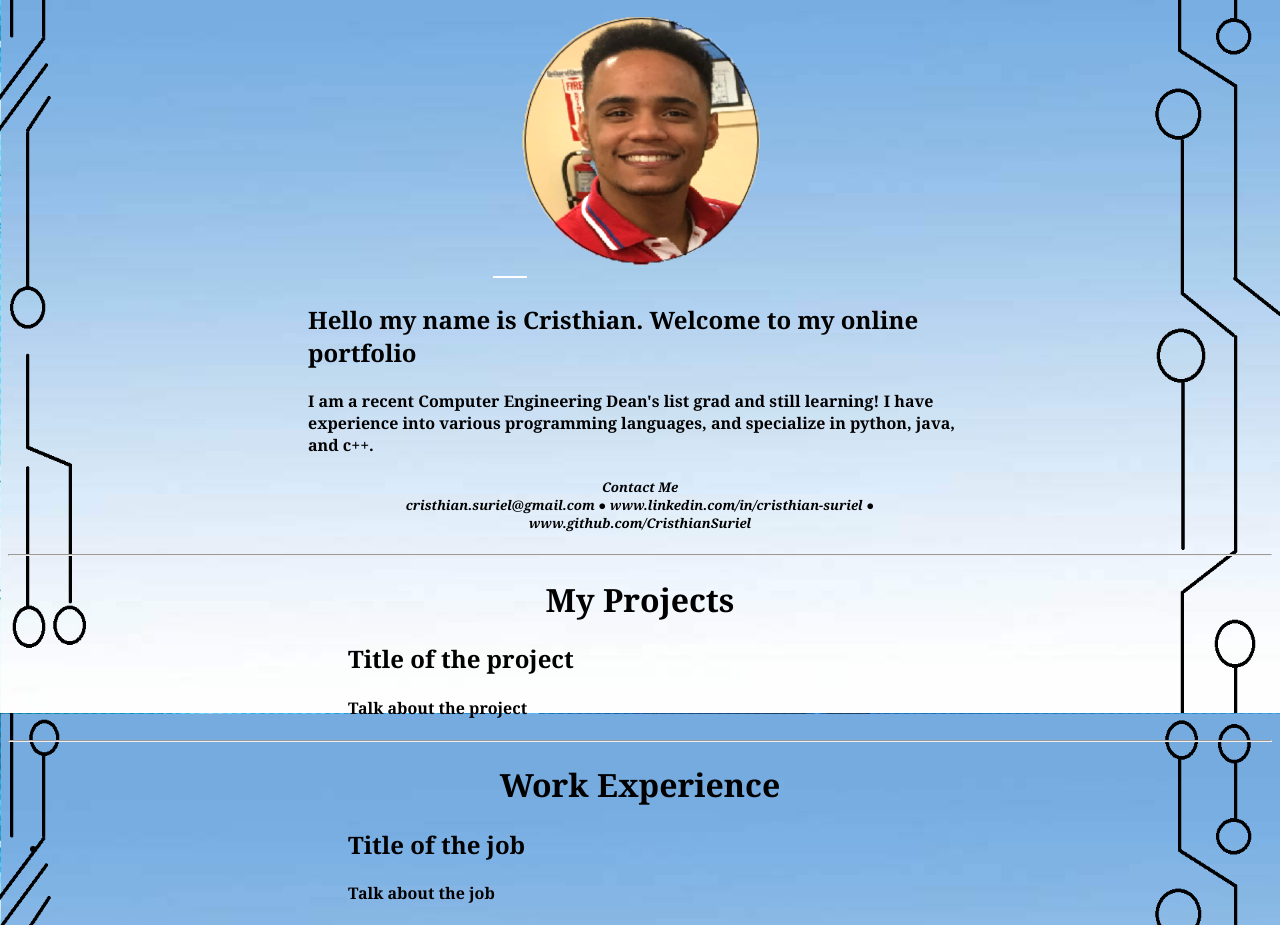
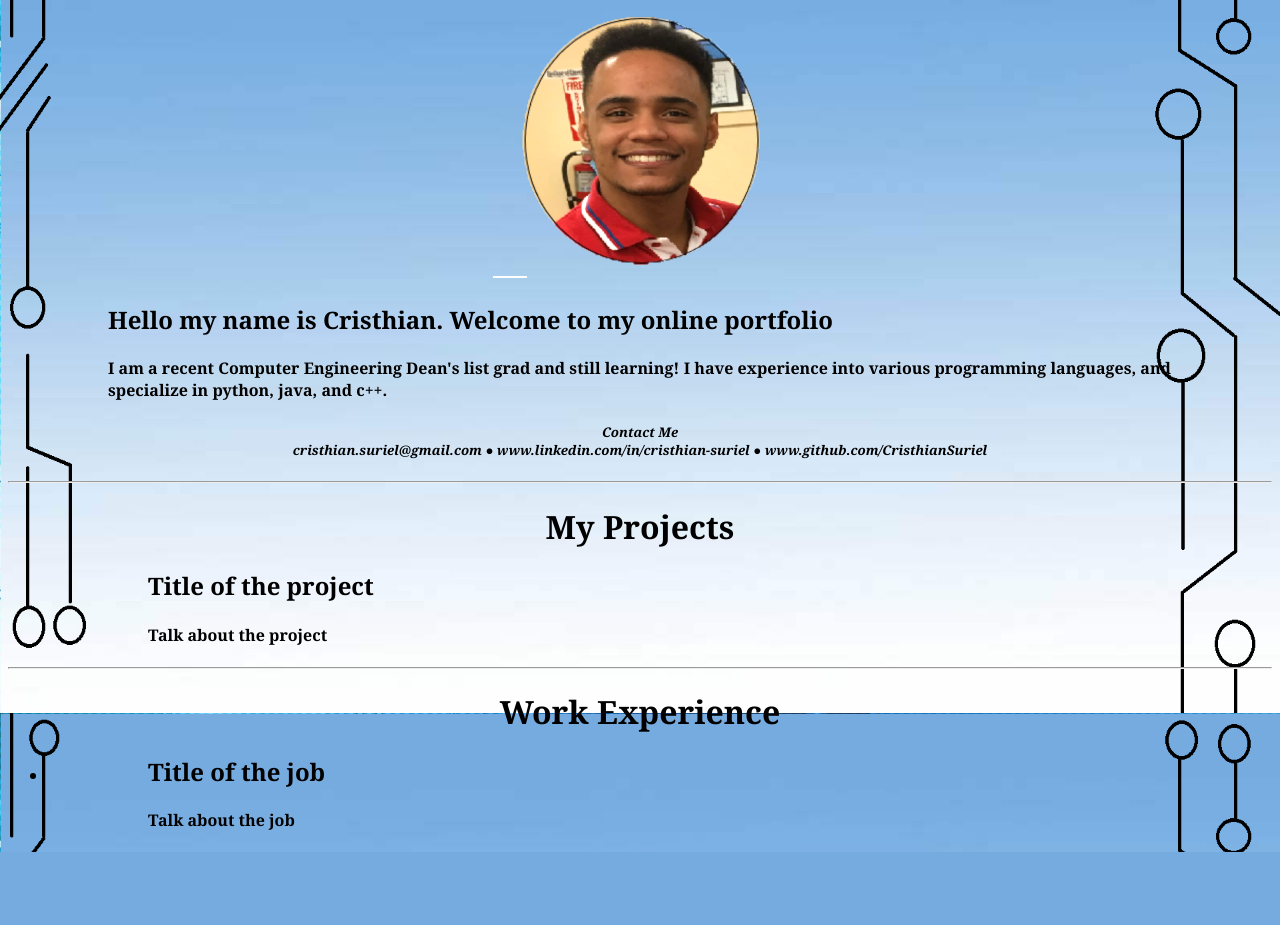
Before and after one commit to CristhianSuriel/onlinePortfolio-P1, a Flask app: page / in a window 1280 px wide. Shown: the part 87-1012 px from the top of the page. After the commit the page ends 939 px from the top, so only its background shows below. Run offline with Flask 2, Linux system fonts and the light colour scheme.

Commit message:
Made changes

```diff
--- a/static/style.css
+++ b/static/style.css
@@ -8,21 +8,21 @@ body {
 }
 h1 {
     color: black;
-    margin-right: 300px;
-    margin-left: 300px;
+    margin-right: 100px;
+    margin-left: 100px;
 }
 h2 {
     color: black;
-    margin-right: 300px;
-    margin-left: 300px;
+    margin-right: 100px;
+    margin-left: 100px;
 }
 h4 {
     color: black;
-    margin-right: 300px;
-    margin-left: 300px;
+    margin-right: 100px;
+    margin-left: 100px;
 }
 h5 {
     color: black;
-    margin-right: 300px;
-    margin-left: 300px;
+    margin-right: 100px;
+    margin-left: 100px;
 }
```
